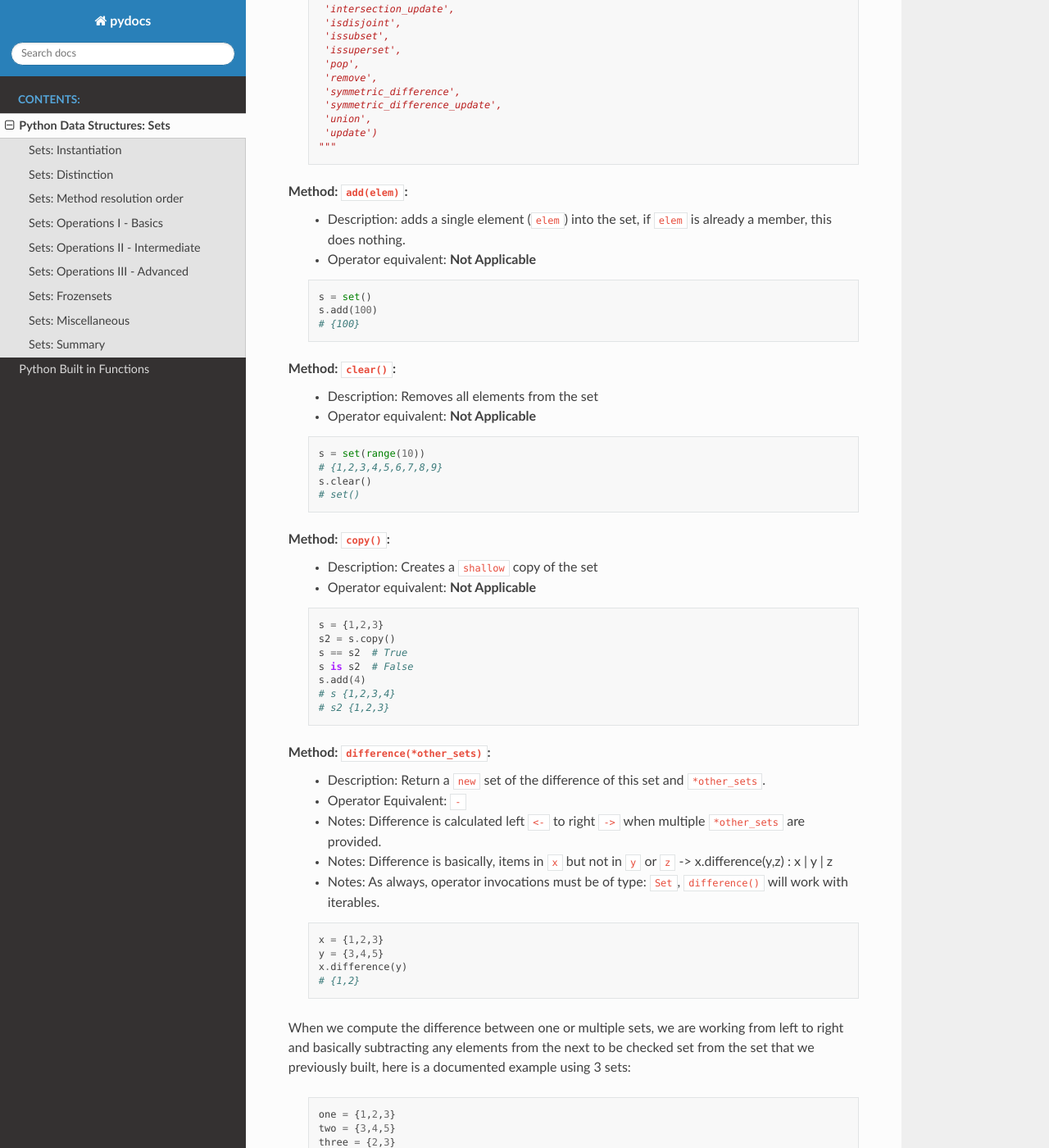
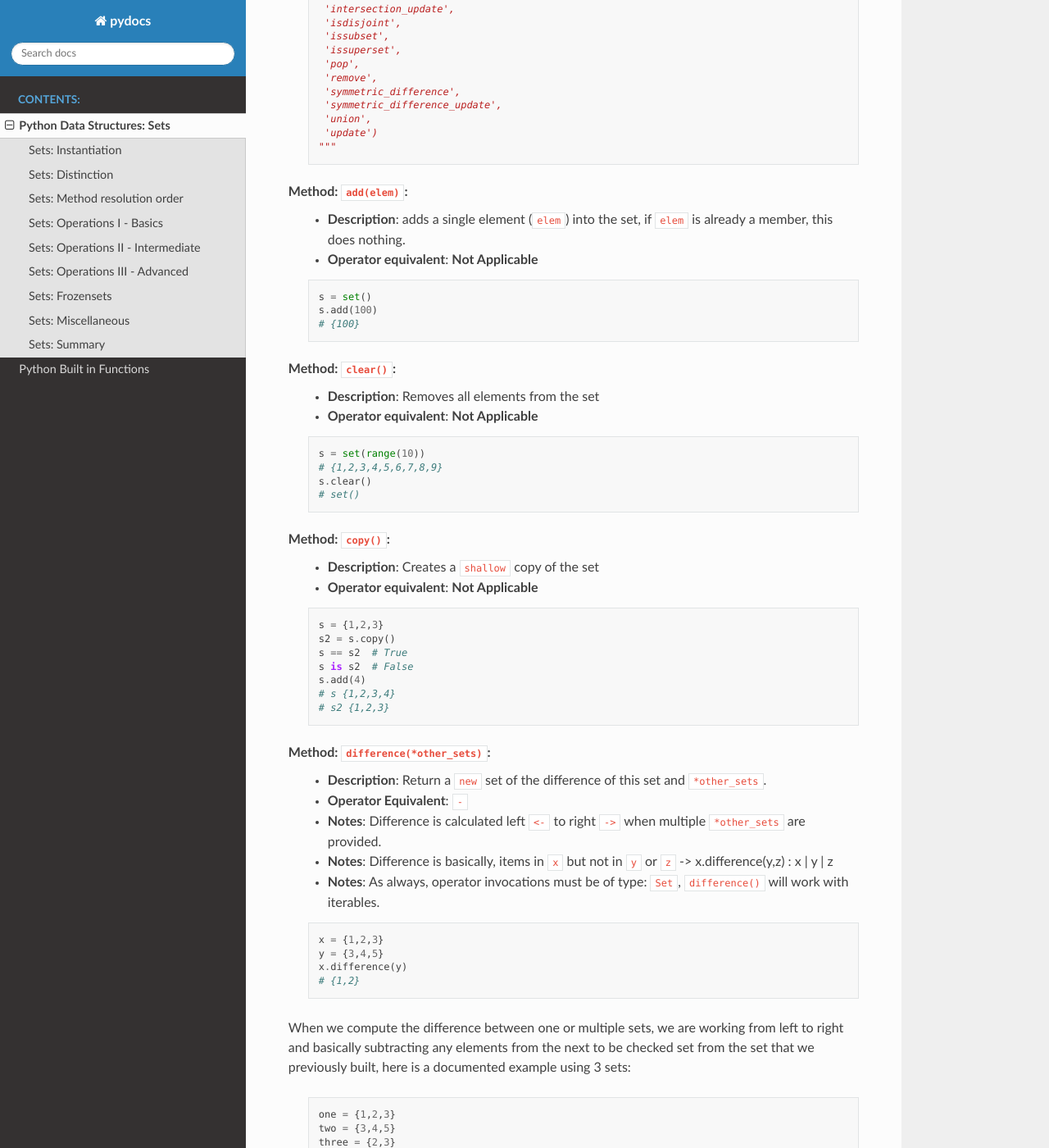
Before and after one commit to symonk/pydocs, a Sphinx documentation site: the page built from docs/source/_data_structures/sets.rst, in a window 1280 px wide and 1400 px high, scrolled down 5556 px. Shown: the whole window at 82% size. Built offline with Sphinx 7.4.7 and the Read the Docs theme 2.0.0, drawn with Linux system fonts in a browser that asks for light colours; some of the changed text lies outside the part shown.

```diff
--- a/docs/source/_data_structures/sets.rst
+++ b/docs/source/_data_structures/sets.rst
@@ -299,8 +299,8 @@ including appropriate `venn` diagrams for various operations.
         """
 
 Method: ``add(elem)``:
-    * Description: adds a single element (``elem``) into the set, if ``elem`` is already a member, this does nothing.
-    * Operator equivalent: **Not Applicable**
+    * **Description**: adds a single element (``elem``) into the set, if ``elem`` is already a member, this does nothing.
+    * **Operator equivalent**: **Not Applicable**
 
     .. code-block:: python
 
@@ -309,8 +309,8 @@ Method: ``add(elem)``:
         # {100}
 
 Method: ``clear()``:
-    * Description: Removes all elements from the set
-    * Operator equivalent: **Not Applicable**
+    * **Description**: Removes all elements from the set
+    * **Operator equivalent**: **Not Applicable**
 
     .. code-block:: python
 
@@ -320,8 +320,8 @@ Method: ``clear()``:
         # set()
 
 Method: ``copy()``:
-    * Description: Creates a ``shallow`` copy of the set
-    * Operator equivalent: **Not Applicable**
+    * **Description**: Creates a ``shallow`` copy of the set
+    * **Operator equivalent**: **Not Applicable**
 
     .. code-block:: python
 
@@ -334,11 +334,11 @@ Method: ``copy()``:
         # s2 {1,2,3}
 
 Method: ``difference(*other_sets)``:
-    * Description: Return a ``new`` set of the difference of this set and ``*other_sets``.
-    * Operator Equivalent: ``-``
-    * Notes: Difference is calculated left ``<-`` to right ``->`` when multiple ``*other_sets`` are provided.
-    * Notes: Difference is basically, items in ``x`` but not in ``y`` or ``z`` -> x.difference(y,z) : x | y | z
-    * Notes: As always, operator invocations must be of type: ``Set``, ``difference()`` will work with iterables.
+    * **Description**: Return a ``new`` set of the difference of this set and ``*other_sets``.
+    * **Operator Equivalent**: ``-``
+    * **Notes**: Difference is calculated left ``<-`` to right ``->`` when multiple ``*other_sets`` are provided.
+    * **Notes**: Difference is basically, items in ``x`` but not in ``y`` or ``z`` -> x.difference(y,z) : x | y | z
+    * **Notes**: As always, operator invocations must be of type: ``Set``, ``difference()`` will work with iterables.
 
     .. code-block:: python
 
```
Also changed, not shown: other parts of docs/source/_data_structures/sets.rst (+1 -1 lines).
